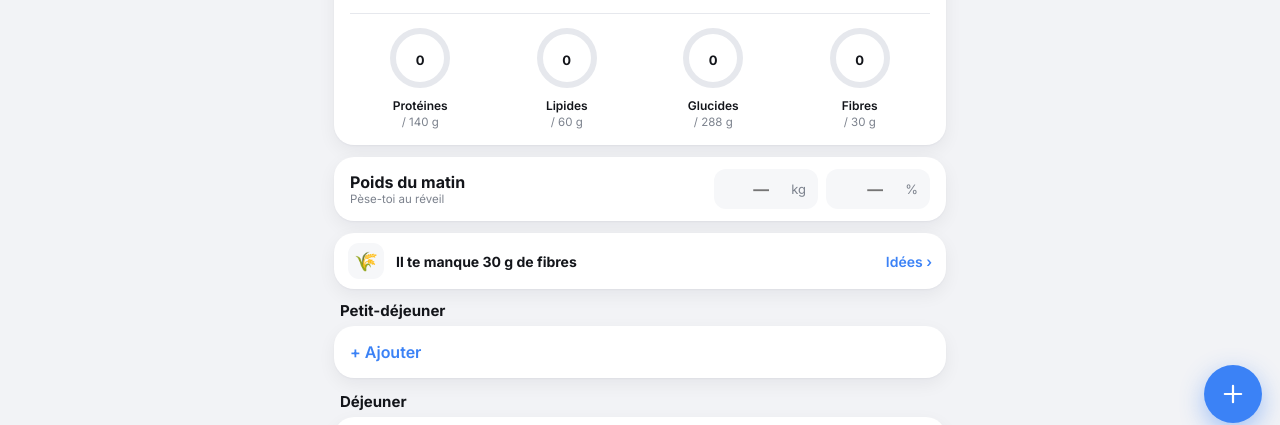
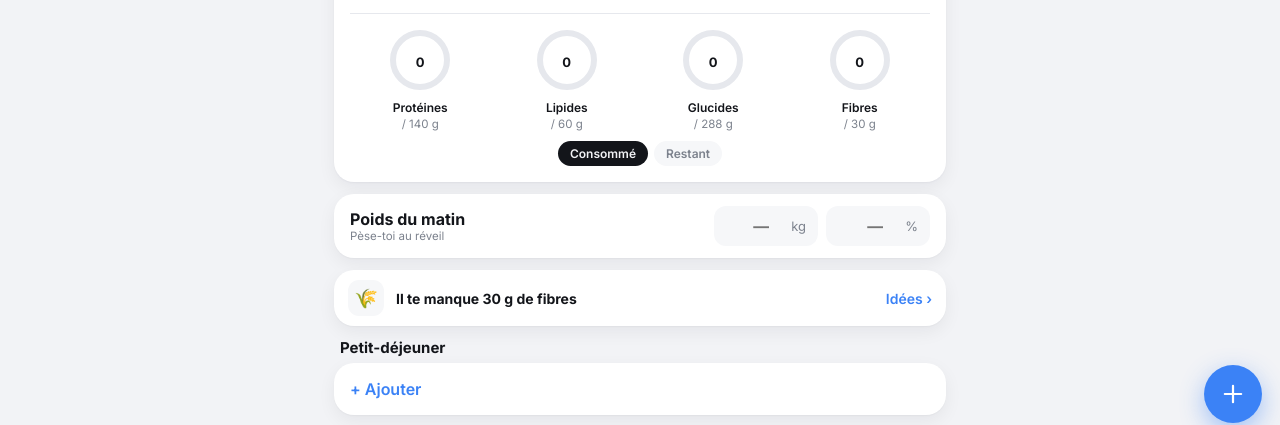
Before and after one commit to Hiluluk-Elerias/Carnet-nutrition, a plain HTML site: page index.html in a window 1280 px wide. Shown: the part 297-722 px from the top of the page. Drawn offline with Linux system fonts and the light colour scheme.

Commit message:
Jauges des macros : glisser pour passer de « Consommé » à « Restant » (choix mémorisé)
Co-Authored-By: Claude Opus 5.5 <noreply@anthropic.com>
Claude-Session: https://claude.ai/code/session_013QagdbEBCfsvzqECGryWpK

```diff
--- a/index.html
+++ b/index.html
@@ -83,7 +83,13 @@ label{font-size:12px;font-weight:500;color:var(--mute);display:block;margin-bott
 .hero-side>div{display:flex;justify-content:space-between;align-items:baseline;border-bottom:1px solid var(--line);padding-bottom:7px}
 .hero-side>div:last-child{border:0;padding:0}
 .hero-side b{font-size:17px;font-weight:700}
-.macs{display:grid;grid-template-columns:repeat(4,1fr);gap:6px;margin-top:16px;padding-top:14px;border-top:1px solid var(--line)}
+.macwrap{margin-top:16px;padding-top:12px;border-top:1px solid var(--line)}
+.macpager{display:flex;overflow-x:auto;scroll-snap-type:x mandatory;scrollbar-width:none;-webkit-overflow-scrolling:touch;overscroll-behavior-x:contain}
+.macpager::-webkit-scrollbar{display:none}
+.macs{display:grid;grid-template-columns:repeat(4,1fr);gap:6px;flex:0 0 100%;scroll-snap-align:start;padding-top:4px}
+.mdots{display:flex;justify-content:center;gap:6px;margin-top:10px}
+.mdots button{border:0;background:var(--card2);color:var(--mute);font:inherit;font-size:12px;font-weight:600;padding:5px 12px;border-radius:999px}
+.mdots button.on{background:var(--ink);color:var(--bg)}
 .mac{display:flex;flex-direction:column;align-items:center;gap:2px}
 .mac-l{font-size:12px;font-weight:600;margin-top:4px}
 .wcard{display:flex;align-items:center;justify-content:space-between;gap:12px;padding:12px 16px}
@@ -469,6 +475,7 @@ function optimize() {
 
 /* ===================== Interface ===================== */
 let selMode = false, sel = new Set(), justLong = false;
+let macPage = (() => { try { return +localStorage.getItem('carnet-nutrition-macpage') === 1 ? 1 : 0; } catch (e) { return 0; } })();
 let tab = 'journal', cur = today(), stream = null, scanning = false, pendingMeal = null, ingDraft = null;
 const ic = d => `<svg viewBox="0 0 24 24" fill="none" stroke="currentColor" stroke-width="1.9" stroke-linecap="round" stroke-linejoin="round">${d}</svg>`;
 const IC = {
@@ -519,6 +526,8 @@ function ring(v, max, color, size, sw) {
 function renderJournal() {
   const t = totals(cur), T = targets(), d = S.days[cur], left = T.kcal - t.kcal;
   const mac = (lbl, v, max, col) => `<div class="mac"><div class="ring-s">${ring(v, max, col, 60, 6)}<div class="ring-in"><b>${r0(v)}</b></div></div><div class="mac-l">${lbl}</div><div class="mute xs">/ ${r0(max)} g</div></div>`;
+  // Même jauge, mais le chiffre au centre indique ce qu'il reste (en rouge avec un + si l'objectif est dépassé)
+  const macR = (lbl, v, max, col) => { const left = max - v; return `<div class="mac"><div class="ring-s">${ring(v, max, col, 60, 6)}<div class="ring-in"><b style="${left < 0 ? 'color:var(--danger)' : ''}">${left < 0 ? '+' + r0(-left) : r0(left)}</b></div></div><div class="mac-l">${lbl}</div><div class="mute xs">${left < 0 ? 'en trop' : 'restants'}</div></div>`; };
   let h = weekStrip() + `<div class="card">
     <div class="hero-top">
       <div class="ring-b">${ring(t.kcal, T.kcal, 'var(--kcal)', 136, 12)}<div class="ring-in"><span class="big">${r0(Math.abs(left))}</span><span class="mute xs">${left < 0 ? 'kcal en trop' : 'restantes'}</span></div></div>
@@ -528,7 +537,10 @@ function renderJournal() {
         <div><span class="mute">Dépense</span><b>${r0(T.tdee)}</b></div>
       </div>
     </div>
-    <div class="macs">${mac('Protéines', t.p, T.p, 'var(--p)')}${mac('Lipides', t.f, T.f, 'var(--f)')}${mac('Glucides', t.c, T.c, 'var(--c)')}${mac('Fibres', t.fib, T.fib, 'var(--fib)')}</div>
+    <div class="macwrap"><div class="macpager" id="macpager">
+      <div class="macs">${mac('Protéines', t.p, T.p, 'var(--p)')}${mac('Lipides', t.f, T.f, 'var(--f)')}${mac('Glucides', t.c, T.c, 'var(--c)')}${mac('Fibres', t.fib, T.fib, 'var(--fib)')}</div>
+      <div class="macs">${macR('Protéines', t.p, T.p, 'var(--p)')}${macR('Lipides', t.f, T.f, 'var(--f)')}${macR('Glucides', t.c, T.c, 'var(--c)')}${macR('Fibres', t.fib, T.fib, 'var(--fib)')}</div>
+    </div><div class="mdots"><button data-mp="0" class="${macPage === 0 ? 'on' : ''}">Consommé</button><button data-mp="1" class="${macPage === 1 ? 'on' : ''}">Restant</button></div></div>
   </div>
   <div class="card wcard2"><div><div style="font-weight:700">Poids du matin</div><div class="mute xs">${(() => { const tt = displayTrend(), tr = tt.length ? tt[tt.length - 1] : null; return tr != null ? 'Tendance ' + r1(tr) + ' kg' : 'Pèse-toi au réveil'; })()}</div></div>
     <div class="pill-in sm"><input id="wIn" type="number" step="0.1" inputmode="decimal" placeholder="—" value="${d && d.weight != null ? d.weight : ''}"><span class="mute">kg</span></div>
@@ -559,6 +571,17 @@ function renderJournal() {
   h = h.replace('<!--FIB-->', fiberCard(t, T));
   $('#main').innerHTML = h + '<div style="height:60px"></div>';
   bindWeek();
+  const pager = $('#macpager');
+  if (pager) {
+    requestAnimationFrame(() => { pager.scrollLeft = macPage * pager.clientWidth; });
+    let st = null;
+    pager.addEventListener('scroll', () => { clearTimeout(st); st = setTimeout(() => {
+      const pg = Math.round(pager.scrollLeft / Math.max(1, pager.clientWidth)); if (pg === macPage) return;
+      macPage = pg; try { localStorage.setItem('carnet-nutrition-macpage', String(pg)); } catch (e) {}
+      document.querySelectorAll('[data-mp]').forEach(b => b.classList.toggle('on', +b.dataset.mp === pg));
+    }, 80); });
+    document.querySelectorAll('[data-mp]').forEach(b => b.onclick = () => pager.scrollTo({ left: +b.dataset.mp * pager.clientWidth, behavior: 'smooth' }));
+  }
   document.querySelectorAll('[data-mm]').forEach(b => b.onclick = () => openMealMenu(b.dataset.mm));
   if ($('#copyDay')) $('#copyDay').onclick = () => openCopy(S.days[cur].entries, null, 'la journée');
   if ($('#fibIdeas')) $('#fibIdeas').onclick = openFiberIdeas;
--- a/sw.js
+++ b/sw.js
@@ -1,5 +1,5 @@
 /* Garde l'appli disponible hors ligne. Les appels à GitHub, Open Food Facts et à l'IA ne sont jamais mis en cache. */
-const CACHE = "carnet-nutrition-v14";
+const CACHE = "carnet-nutrition-v15";
 const SHELL = ["./", "index.html", "manifest.webmanifest", "icons/icon-192.png", "icons/icon-512.png"];
 self.addEventListener("install", (e) => { e.waitUntil(caches.open(CACHE).then((c) => c.addAll(SHELL)).then(() => self.skipWaiting())); });
 self.addEventListener("activate", (e) => { e.waitUntil(caches.keys().then((ks) => Promise.all(ks.filter((k) => k !== CACHE).map((k) => caches.delete(k)))).then(() => self.clients.claim())); });
```
